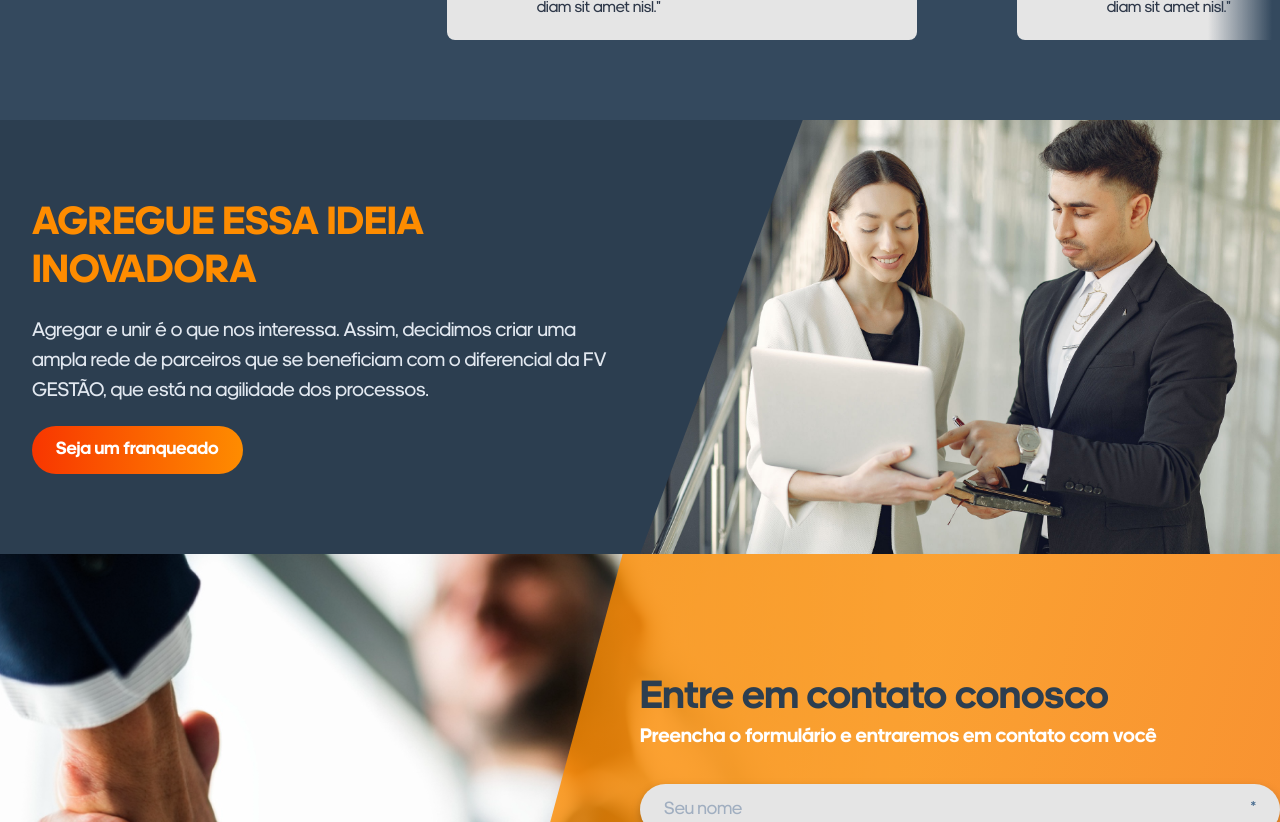
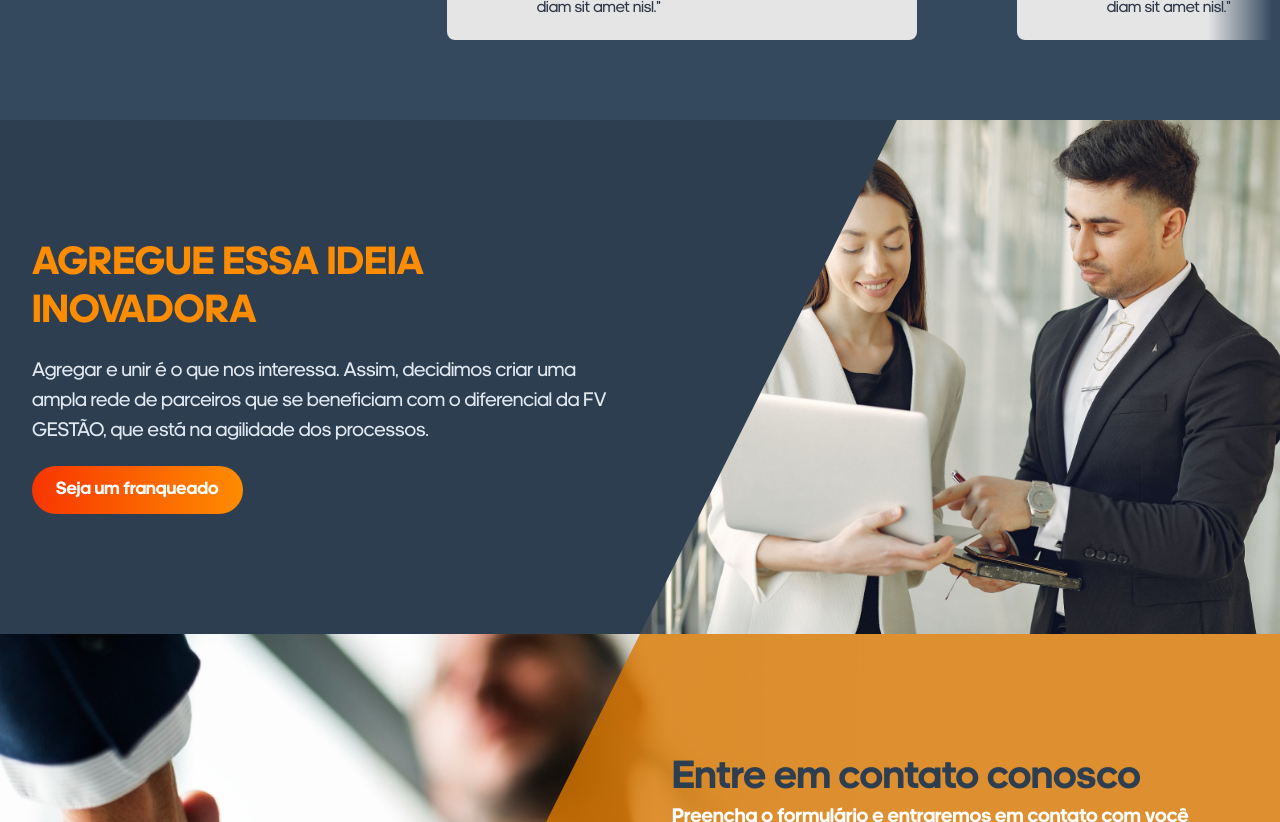
Before and after one commit to carlos3duardo/site-fvgestao, a Next.js app: page / in a window 1280 px wide. Shown: the part 3740-4562 px from the top of the page. Built offline with nearby package versions, Linux system fonts and the light colour scheme.

Commit message:
Pequenos ajustes de layout

```diff
--- a/src/components/Home/SejaFranqueado/index.tsx
+++ b/src/components/Home/SejaFranqueado/index.tsx
@@ -3,8 +3,40 @@ import Link from 'next/link';
 
 export default function SejaFranqueado(): JSX.Element {
   return (
-    <Flex direction="row" bgColor="background.dark" color="gray.200">
-      <Flex flex="1" direction="row" justifyContent="flex-end" padding="80px 0">
+    <Flex
+      direction="row"
+      position="relative"
+      overflow="hidden"
+      color="gray.200"
+    >
+      <chakra.div
+        position="absolute"
+        bottom="0"
+        right="50%"
+        width="100%"
+        height="100%"
+        background="background.dark"
+        // transform="matrix(0.97, 0, -0.27, 1, 0, 0)"
+        zIndex="0"
+        _after={{
+          content: '""',
+          position: 'absolute',
+          bottom: '0',
+          left: '100%',
+          width: '400px',
+          height: '100vh',
+          borderWidth: '100vh 400px 0 0',
+          borderColor: 'transparent',
+          borderTopColor: `background.dark`,
+        }}
+      />
+      <Flex
+        flex="1"
+        justifyContent="flex-end"
+        padding="120px 0"
+        position="relative"
+        zIndex="1"
+      >
         <chakra.div
           width={{ base: '100%', xl: '640px' }}
           padding={{ base: '1rem', xl: '0 2rem' }}
@@ -41,21 +73,6 @@ export default function SejaFranqueado(): JSX.Element {
         backgroundRepeat="no-repeat"
         backgroundPosition="center center"
         backgroundSize="cover"
-        position="relative"
-        overflow="hidden"
-        _before={{
-          content: '""',
-          position: 'absolute',
-          bottom: '0',
-          left: '0',
-          height: '100%',
-          width: '160px',
-          borderWidth: '0 0 100vh 300px',
-          borderStyle: 'solid',
-          borderColor: 'transparent',
-          borderLeftColor: 'background.dark',
-          zIndex: 1,
-        }}
       />
     </Flex>
   );
--- a/src/components/Layout/Contato/index.tsx
+++ b/src/components/Layout/Contato/index.tsx
@@ -32,14 +32,25 @@ export default function Contato(): JSX.Element {
           <chakra.div
             position="absolute"
             top="0"
-            left="40%"
+            left="50%"
             width="100%"
             height="100%"
-            background="linear-gradient(90deg, rgba(254, 140, 0, 0.8) 27.58%, rgba(248, 104, 0, 0.8) 92.9%)"
-            transform="matrix(0.97, 0, -0.27, 1, 0, 0)"
+            backgroundColor="orange.600"
+            opacity="0.8"
             zIndex="0"
+            _after={{
+              content: '""',
+              position: 'absolute',
+              top: '0',
+              right: '100%',
+              width: '400px',
+              height: '100vh',
+              borderWidth: '0 0 100vh 400px',
+              borderColor: 'transparent',
+              borderBottomColor: `orange.600`,
+            }}
           />
-          <Box width="50%" position="relative" zIndex="1">
+          <Box width="50%" position="relative" zIndex="1" padding="0 0 0 2rem">
             <Heading
               as="h2"
               color="background.dark"
```
Also changed, not shown: src/components/Layout/Contato/indexOld.tsx (deleted, +0 -96 lines).
